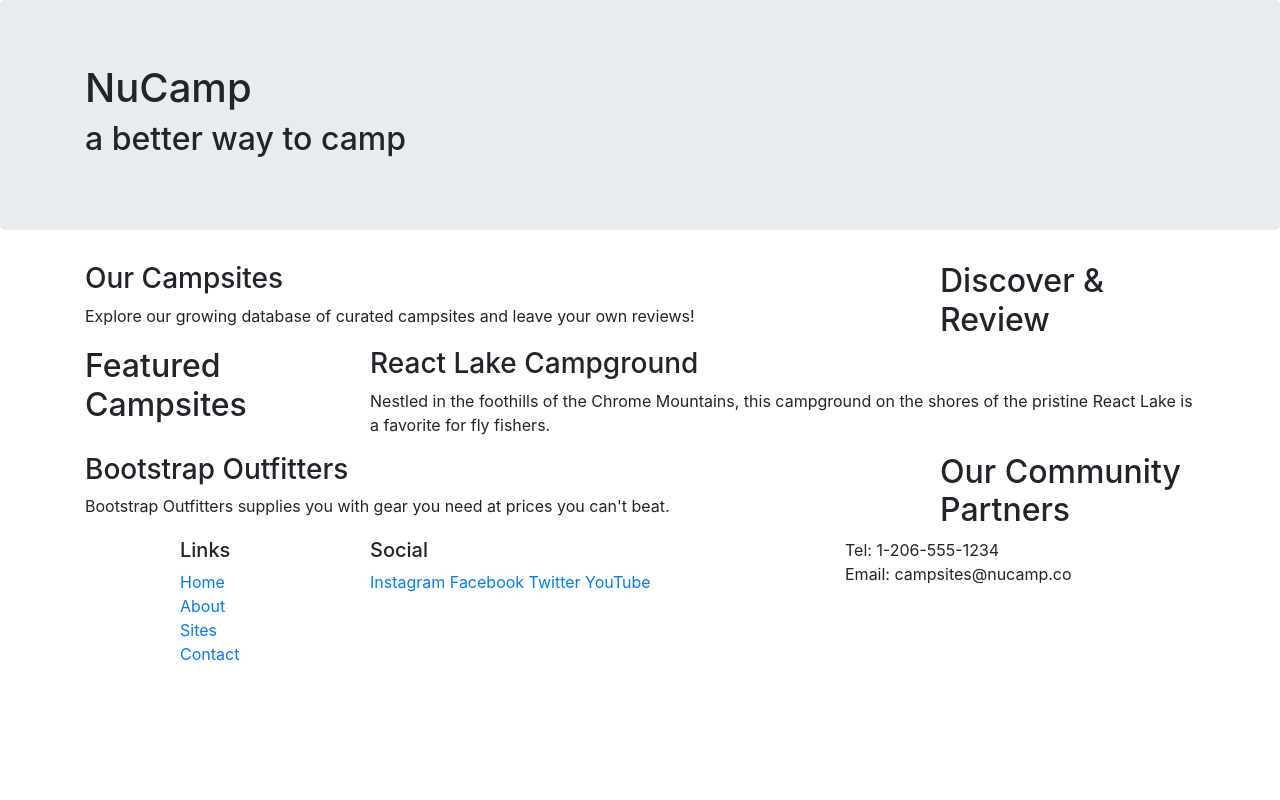
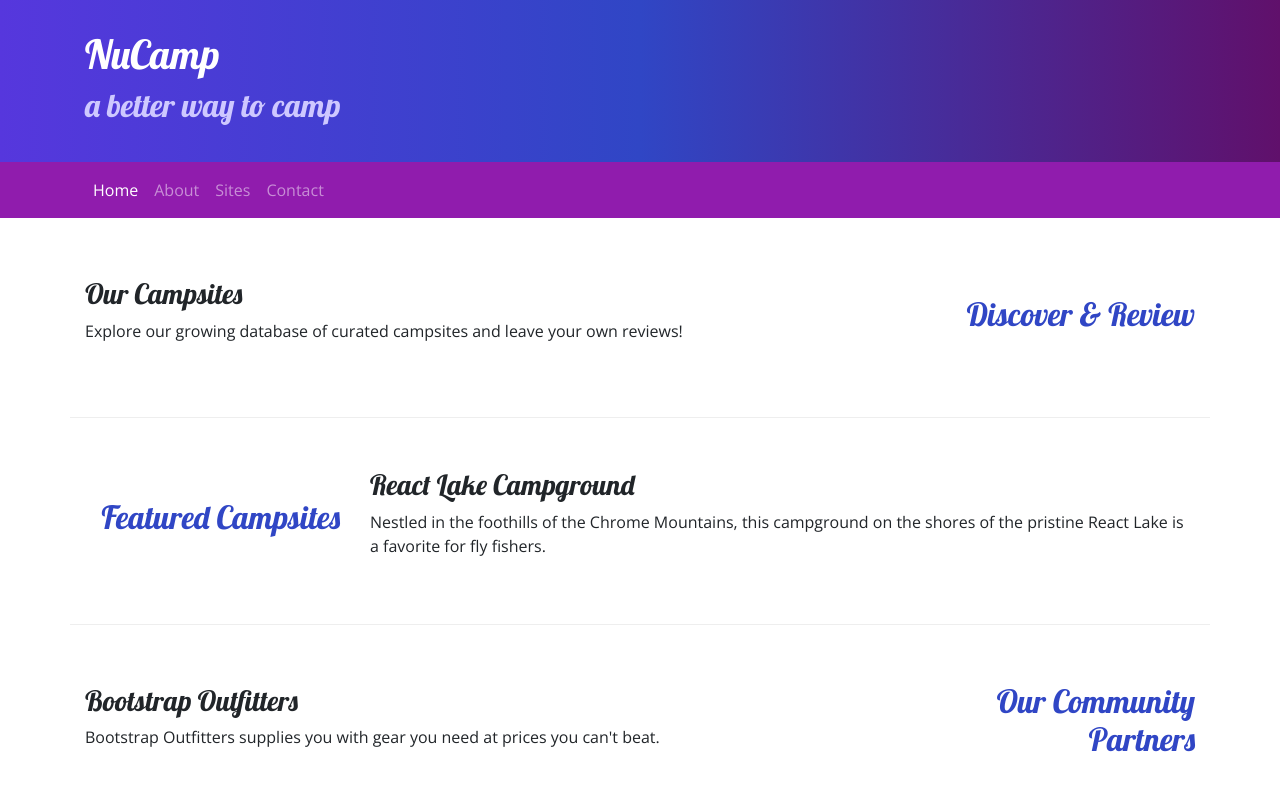
Before and after one commit to SimonTechle/git-test, a website: page index.html in a window 1280 px wide. Shown: the top 800 px of the page. Drawn offline with nearby package versions, Linux system fonts and the light colour scheme.

Commit message:
Navbar and Breadcrumbs

```diff
--- /dev/null
+++ b/css/styles.css
@@ -0,0 +1,38 @@
+body {
+    font-family: "Open Sans", sans-serif;
+}
+
+h1, h2, h3 {
+    font-family: "Lobster", cursive;
+}
+
+h2 {
+    color: #3046C5;
+}
+
+header h2 {
+    color: #CEC8FF;
+}
+
+footer {
+    background-image: linear-gradient(#CEC8FF, white);
+    padding: 20px 0;
+}
+
+.jumbotron {
+    margin: 0;
+    padding: 30px;
+    background-image: linear-gradient(to right, #5637DD, #3046C5, #60106B);
+    color: white;
+
+}
+
+.row-content {
+    padding: 50px 0;
+    border-bottom: 1px ridge;
+    min-height: 200px;
+}
+
+.navbar {
+    background-color: #901CAD;
+}
--- a/index.html
+++ b/index.html
@@ -9,12 +9,16 @@
         <!-- Bootstrap CSS -->
         <link rel="stylesheet" href="node_modules/bootstrap/dist/css/bootstrap.min.css" />
 
+        <!-- Additional CSS must be placed after Bootstrap CSS -->
+        <link rel="stylesheet" href="https://fonts.googleapis.com/css?family=Lobster|Open+Sans" />
+        <link rel="stylesheet" href="css/styles.css" />
+
         <title>NuCamp: A Better Way To Camp</title>
     </head>
 
 <body>
 
-    <header class ="jumbotron">
+    <header class ="jumbotron jumbotron-fluid">
         <div class = "container">
             <div class = "row">
                 <div class ="col">
@@ -25,32 +29,49 @@
     </div>
     </header>
 
+    <nav class ="navbar navbar-expand-sm navbar-dark sticky-top">
+        <div class ="container">
+        <button class="navbar-toggler ml-auto" type="button" data-toggle="collapse" data-target="#nucampNavbar">
+            <span class="navbar-toggler-icon"></span>
+        </button>
+
+        <div class="collapse navbar-collapse" id="nucampNavbar">
+            <ul class="navbar-nav">
+            <li class="nav-item active"><a class="nav-link" href="#">Home</a></li>
+            <li class="nav-item"><a class="nav-link" href="aboutus.html">About</a></li>
+            <li class="nav-item"><a class="nav-link" href="#">Sites</a></li>
+            <li class="nav-item"><a class="nav-link" href="#">Contact</a></li>
+            </ul>
+        </div>
+    </div>
+    </nav>
+
     <div class ="container">
-        <div class = "row">
-            <div class ="col-sm-4 order-sm-last col-md-3" >
-        <h2>Discover & Review</h2>
+        <div class = "row row-content align-items-center">
+            <div class ="col-sm-4 order-sm-last col-md-3">
+        <h2 class="text-sm-right">Discover & Review</h2>
         </div>
         <div class="col">
         <h3>Our Campsites</h3>
-        <p>Explore our growing database of curated campsites and leave your own reviews!</p>
+        <p class="d-none d-sm-block">Explore our growing database of curated campsites and leave your own reviews!</p>
     </div>
 </div>
-<div class = "row">
+<div class = "row row-content align-items-center">
     <div class ="col-sm-4 col-md-3" >
-        <h2>Featured Campsites</h2>
+        <h2 class="text-sm-right">Featured Campsites</h2>
     </div>
     <div class="col">
         <h3>React Lake Campground</h3>
-        <p>Nestled in the foothills of the Chrome Mountains, this campground on the shores of the pristine React Lake is a favorite for fly fishers.</p>
+        <p class="d-none d-sm-block">Nestled in the foothills of the Chrome Mountains, this campground on the shores of the pristine React Lake is a favorite for fly fishers.</p>
     </div>
 </div>
-<div class = "row">
+<div class = "row row-content align-items-center">
     <div class ="col-sm-4 order-sm-last col-md-3" >
-        <h2>Our Community Partners</h2>
+        <h2 class="text-sm-right">Our Community Partners</h2>
         </div>
         <div class ="col">
         <h3>Bootstrap Outfitters</h3>
-        <p>Bootstrap Outfitters supplies you with gear you need at prices you can't beat.</p>
+        <p class="d-none d-sm-block">Bootstrap Outfitters supplies you with gear you need at prices you can't beat.</p>
     </div>
 </div>
 </div>
@@ -64,24 +85,25 @@
             <h5>Links</h5>
             <ul class ="list-unstyled">
                 <li><a href="#">Home</a></li>
-                <li><a href="#">About</a></li>
+                <li><a href="aboutus.html">About</a></li>
                 <li><a href="#">Sites</a></li>
                 <li><a href="#">Contact</a></li>
             </ul>
         </div>
-        <div class="col-6 col-sm-5">
+        <div class="col-6 col-sm-5 text-center">
             <h5>Social</h5>
             <a href="http://instagram.com/">Instagram</a>
             <a href="http://facebook.com/">Facebook</a>
             <a href="http://twitter.com/">Twitter</a>
             <a href="http://youtube.com/">YouTube</a>
         </div>
-        <div class ="col-sm-4">
+        <div class ="col-sm-4 text-center">
             Tel: 1-206-555-1234<br />
             Email: campsites@nucamp.co
         </div>
     </div>
     </div>
+
     </footer>
 
     <!-- jQuery must come first, then Popper.js, then the Bootstrap JavaScript plugins.-->
```
Also changed, not shown: aboutus.html (added, +117 -0 lines).
